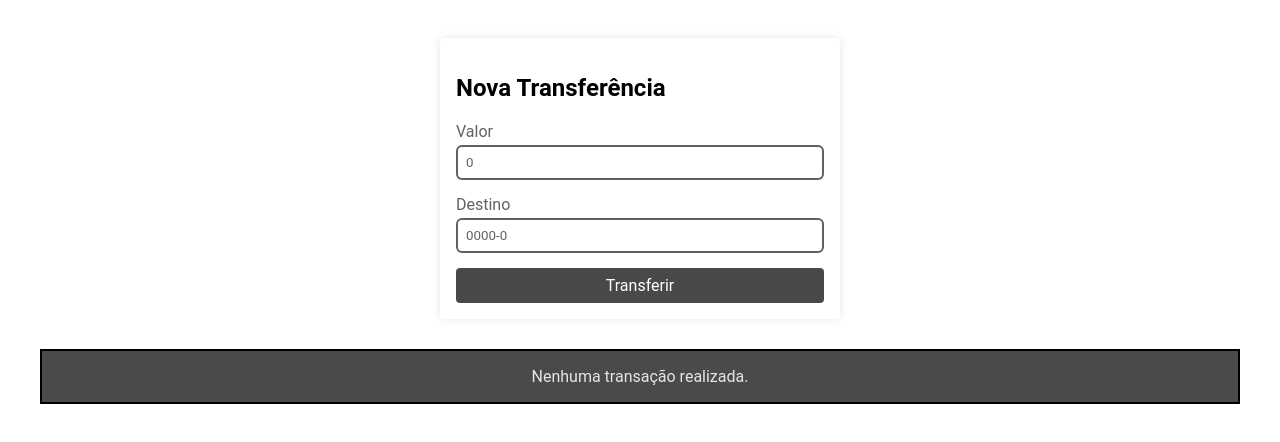
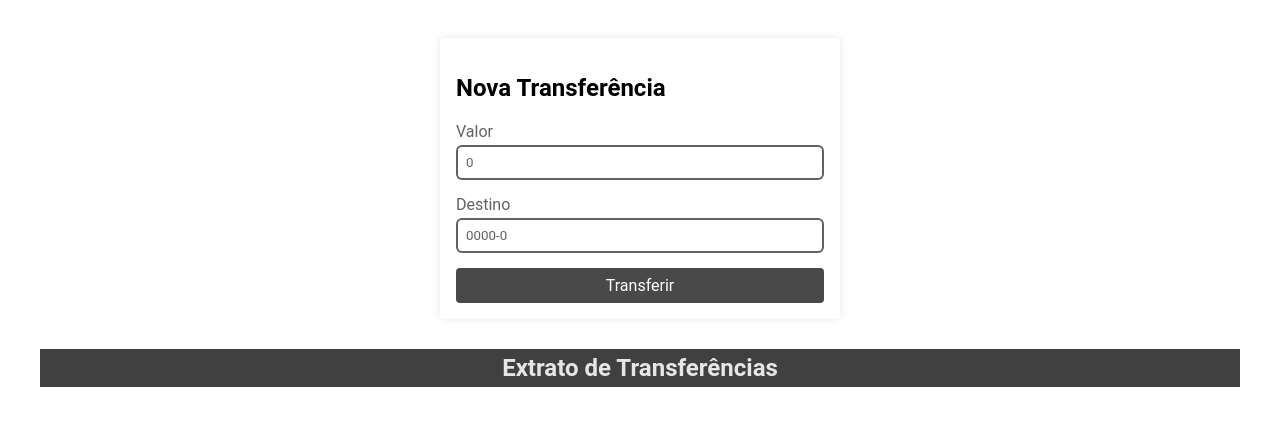
Before and after one commit to Douglasproglima/ng-byte-bank, an Angular app: page / in a window 1280 px wide. Shown: the top 442 px of the page. Built offline with nearby package versions, Linux system fonts and the light colour scheme.

Commit message:
Services and Injectables

```diff
--- a/src/app/app.component.html
+++ b/src/app/app.component.html
@@ -1,3 +1,3 @@
 <app-new-transfer (toTransfer)="transfer($event)"></app-new-transfer>
 
-<app-list-statement [getTransfers]="transfers"></app-list-statement>
+<app-list-statement></app-list-statement>
--- a/src/app/app.component.ts
+++ b/src/app/app.component.ts
@@ -1,3 +1,4 @@
+import { TransferService } from './services/transfer.service';
 import { Component } from '@angular/core';
 
 @Component({
@@ -7,10 +8,10 @@ import { Component } from '@angular/core';
 })
 export class AppComponent {
   title = 'ng-byte-bank';
-  transfers: Array<any> = [];
 
-  transfer($event) {
-    const transfer = {...$event, date: new Date()}
-    this.transfers.push(transfer);
+  constructor(private service: TransferService) { }
+
+  public transfer($event) {
+    this.service.add($event);
   };
 }
--- a/src/app/app.module.ts
+++ b/src/app/app.module.ts
@@ -1,4 +1,7 @@
-import { NgModule, LOCALE_ID, DEFAULT_CURRENCY_CODE } from '@angular/core';
+import {
+  NgModule,
+  LOCALE_ID,
+  DEFAULT_CURRENCY_CODE } from '@angular/core';
 import { BrowserModule } from '@angular/platform-browser';
 
 import { AppComponent } from './app.component';
@@ -22,7 +25,7 @@ registerLocaleData(localePT, 'pt');
     FormsModule
   ],
   providers: [
-    {provide: LOCALE_ID, useValue: 'pt-br'},
+    {provide: LOCALE_ID, useValue: 'pt'},
     {provide: DEFAULT_CURRENCY_CODE, useValue: 'BRL'}
   ],
   bootstrap: [AppComponent]
--- a/src/app/list-statement/list-statement.component.html
+++ b/src/app/list-statement/list-statement.component.html
@@ -1,13 +1,14 @@
+<h2>Extrato de Transferências</h2>
 <table class="darkTable">
-  <thead *ngIf="getTransfers?.length > 0;">
+  <thead *ngIf="toTransfers?.length > 0;">
     <tr>
       <th class="tg-c3ow">Data</th>
       <th class="tg-0lax">Valor</th>
       <th class="tg-0lax">Destino</th>
     </tr>
   </thead>
-  <tbody *ngIf="getTransfers?.length > 0; else listEmpty">
-    <tr *ngFor="let transfer of getTransfers">
+  <tbody *ngIf="toTransfers?.length > 0;">
+    <tr *ngFor="let transfer of toTransfers">
       <td class="tg-0lax">
         {{ transfer?.date | date: "shortDate":"":"pt-BR" }}
       </td>
--- a/src/app/list-statement/list-statement.component.scss
+++ b/src/app/list-statement/list-statement.component.scss
@@ -1,3 +1,12 @@
+h2 {
+  text-align: center;
+  background-color: #404040;
+  color: #E6E6E6;
+  width: 95%;
+  margin: auto;
+  padding: 5px 0 5px 0;
+}
+
 table.darkTable {
   font-family: "Arial Black", Gadget, sans-serif;
   border: 2px solid #000000;
--- a/src/app/list-statement/list-statement.component.ts
+++ b/src/app/list-statement/list-statement.component.ts
@@ -1,4 +1,5 @@
-import { Component, Input, OnInit } from '@angular/core';
+import { TransferService } from './../services/transfer.service';
+import { Component, OnInit } from '@angular/core';
 
 @Component({
   selector: 'app-list-statement',
@@ -6,9 +7,11 @@ import { Component, Input, OnInit } from '@angular/core';
   styleUrls: ['./list-statement.component.scss']
 })
 export class ListStatementComponent implements OnInit {
-  @Input() getTransfers: Array<any> = [];
+  toTransfers: any[] = [];
 
-  constructor() {}
+  constructor(private service: TransferService) { }
 
-  ngOnInit(): void { }
+  ngOnInit(): void {
+    this.toTransfers = this.service.transfers;
+  }
 }
--- a/src/app/new-transfer/new-transfer.component.scss
+++ b/src/app/new-transfer/new-transfer.component.scss
@@ -4,6 +4,7 @@
   border-radius: 4px;
   box-shadow: 0 0 8px rgba(0, 0, 0, 0.1);
   &__titulo {
+    text-align: center;
     text-transform: capitalize;
     color: var(--primary);
   }
--- a/src/app/new-transfer/new-transfer.component.ts
+++ b/src/app/new-transfer/new-transfer.component.ts
@@ -11,8 +11,6 @@ export class NewTransferComponent {
   destiny: string = "0000-0";
 
   transfer() {
-    console.log(`Valor: ${this.value} destino: ${this.destiny}`);
-
     const emitValue = { value: this.value, destiny: this.destiny };
     this.toTransfer.emit(emitValue);
     this.clearFileds();
--- /dev/null
+++ b/src/app/services/transfer.service.ts
@@ -0,0 +1,25 @@
+import { Injectable } from '@angular/core';
+
+@Injectable({
+  providedIn: 'root'
+})
+export class TransferService {
+  private transferList: any[];
+
+  constructor() {
+    this.transferList = [];
+  }
+
+  get transfers(): any[] {
+    return this.transferList;
+  }
+
+  public add(transfer: any): void {
+    this.initializeData(transfer);
+    this.transferList.push(transfer);
+  }
+
+  private initializeData(transfer: any): void {
+    transfer.data = new Date();
+  }
+}
```
Also changed, not shown: 1 other file (tests, documents, lock files or other folders).
